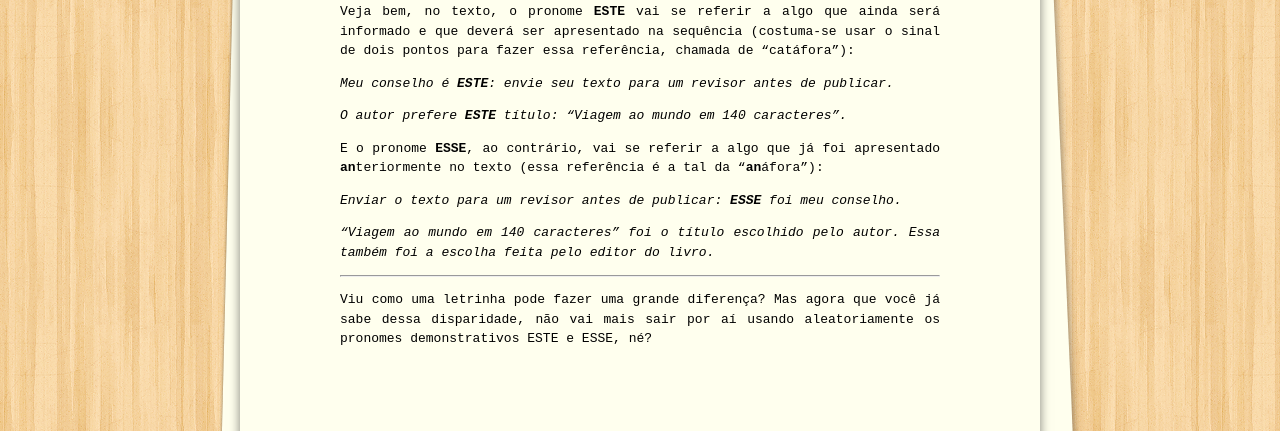
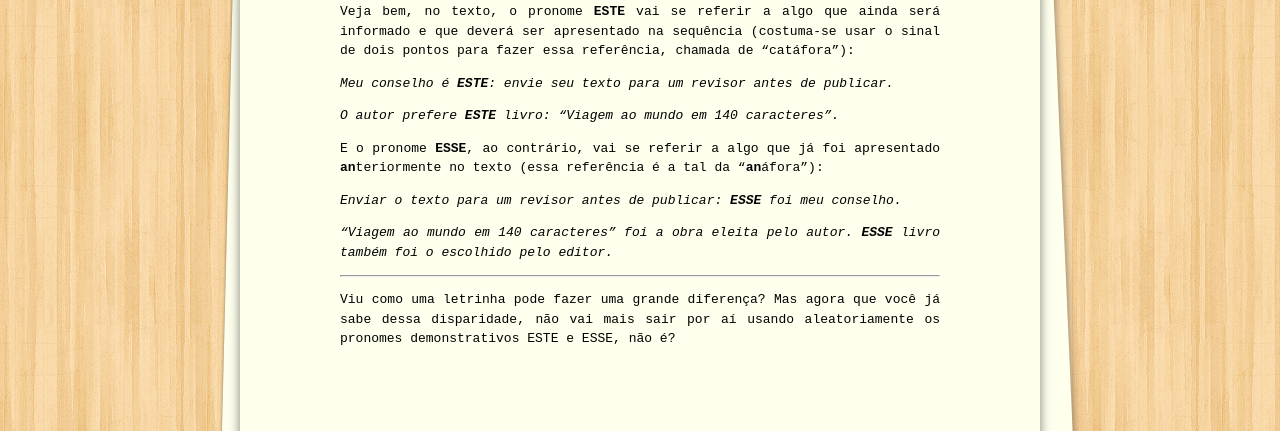
Before and after one commit to raqueldiniz/site, a Jekyll site: the page built from _posts/2018-06-13-a-diferença-em-uma-letra-uso-aleatório-dos-pronomes-demonstrativos-este-e-esse.md, in a window 1280 px wide. Shown: the part 1463-1894 px from the top of the page. Built offline with Jekyll 4.4.1, drawn with Linux system fonts in a browser that asks for light colours.

Commit message:
Update 2018-06-13-a-diferença-em-uma-letra-uso-aleatório-dos-pronomes-demonstrativos-este-e-esse.md

```diff
--- a/_posts/2018-06-13-a-diferença-em-uma-letra-uso-aleatório-dos-pronomes-demonstrativos-este-e-esse.md
+++ b/_posts/2018-06-13-a-diferença-em-uma-letra-uso-aleatório-dos-pronomes-demonstrativos-este-e-esse.md
@@ -48,14 +48,14 @@ Veja bem, no texto, o pronome **ESTE** vai se referir a algo que ainda será inf
 
 _Meu conselho é **ESTE**: envie seu texto para um revisor antes de publicar._
 
-_O autor prefere **ESTE** título: “Viagem ao mundo em 140 caracteres”._
+_O autor prefere **ESTE** livro: “Viagem ao mundo em 140 caracteres”._
 
 E o pronome **ESSE**, ao contrário, vai se referir a algo que já foi apresentado **an**teriormente no texto (essa referência é a tal da “**an**áfora”):
 
 _Enviar o texto para um revisor antes de publicar: **ESSE** foi meu conselho._
 
-_“Viagem ao mundo em 140 caracteres” foi o título escolhido pelo autor. Essa também foi a escolha feita pelo editor do livro._
+_“Viagem ao mundo em 140 caracteres” foi a obra eleita pelo autor. **ESSE** livro também foi o escolhido pelo editor._
 
 ---
 
-Viu como uma letrinha pode fazer uma grande diferença? Mas agora que você já sabe dessa disparidade, não vai mais sair por aí usando aleatoriamente os pronomes demonstrativos ESTE e ESSE, né?
+Viu como uma letrinha pode fazer uma grande diferença? Mas agora que você já sabe dessa disparidade, não vai mais sair por aí usando aleatoriamente os pronomes demonstrativos ESTE e ESSE, não é?
```
